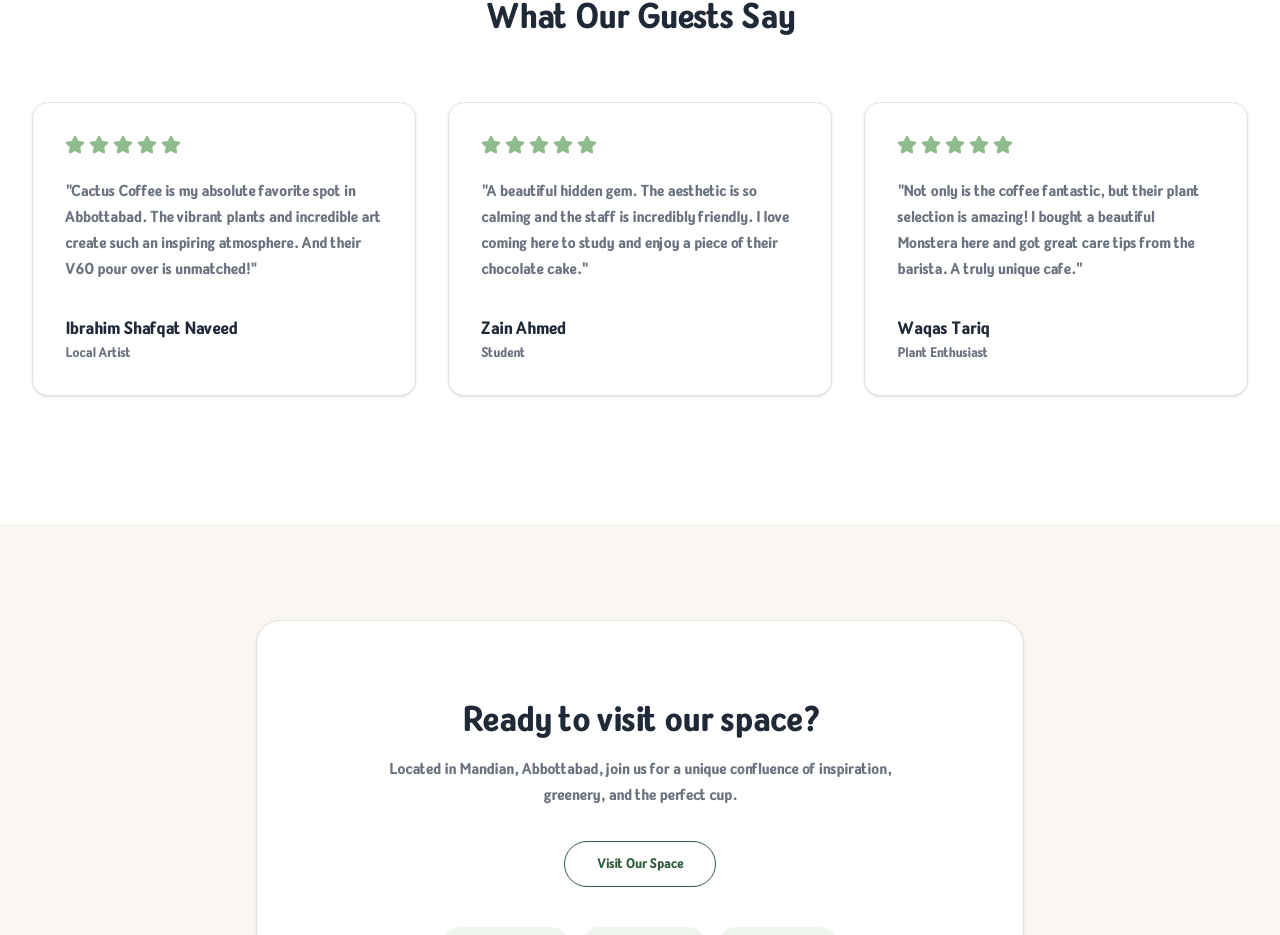
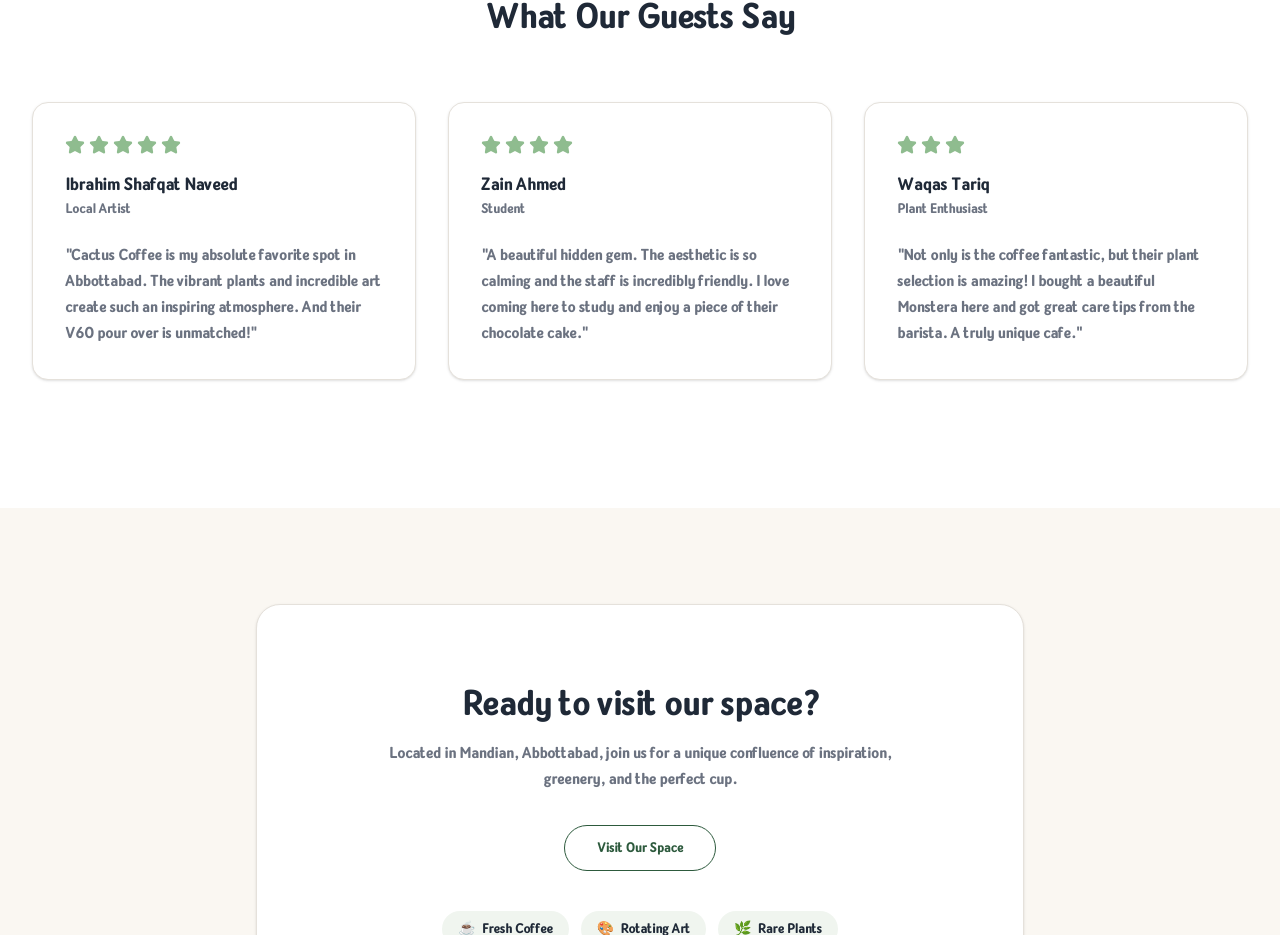
Before and after one commit to zoonfeedback-lab/cactus-coffee, a Next.js app: page / in a window 1280 px wide. Shown: the part 3469-4404 px from the top of the page. Built offline with nearby package versions, Linux system fonts and the light colour scheme.

Commit message:
Review section edited

```diff
--- a/src/components/coffee/MenuSection.tsx
+++ b/src/components/coffee/MenuSection.tsx
@@ -10,7 +10,7 @@ export default function FullMenu() {
             <Container>
                 {/* Section heading */}
                 <AnimateOnScroll animation="fade-up">
-                    <div className="mb-4 text-center">
+                    <div className="mb-12 text-center">
                         <h2 className="font-heading text-2xl font-bold text-text-main sm:text-3xl lg:text-4xl">
                             {menuCategories[0].title}
                         </h2>
--- a/src/components/sections/ReviewsSection.tsx
+++ b/src/components/sections/ReviewsSection.tsx
@@ -13,13 +13,13 @@ const reviews = [
         name: "Zain Ahmed",
         role: "Student",
         content: "A beautiful hidden gem. The aesthetic is so calming and the staff is incredibly friendly. I love coming here to study and enjoy a piece of their chocolate cake.",
-        rating: 5,
+        rating: 4,
     },
     {
         name: "Waqas Tariq",
         role: "Plant Enthusiast",
         content: "Not only is the coffee fantastic, but their plant selection is amazing! I bought a beautiful Monstera here and got great care tips from the barista. A truly unique cafe.",
-        rating: 5,
+        rating: 3,
     }
 ];
 
@@ -44,18 +44,18 @@ export default function ReviewsSection() {
                             <div
                                 className="flex flex-col rounded-2xl border border-border bg-white p-8 shadow-sm transition-all duration-300 hover:shadow-md hover:border-accent/30"
                             >
-                                <div className="mb-6 flex gap-1">
+                                <div className="mb-4 flex gap-1">
                                     {[...Array(review.rating)].map((_, i) => (
                                         <Star key={i} className="h-5 w-5 fill-accent text-accent" />
                                     ))}
                                 </div>
-                                <blockquote className="mb-8 flex-grow text-text-light leading-relaxed">
-                                    "{review.content}"
-                                </blockquote>
-                                <div className="mt-auto">
+                                <div className="mb-6">
                                     <div className="font-heading font-bold text-text-main text-lg">{review.name}</div>
                                     <div className="text-sm text-text-light">{review.role}</div>
                                 </div>
+                                <blockquote className="flex-grow text-text-light leading-relaxed">
+                                    "{review.content}"
+                                </blockquote>
                             </div>
                         </AnimateOnScroll>
                     ))}
```
